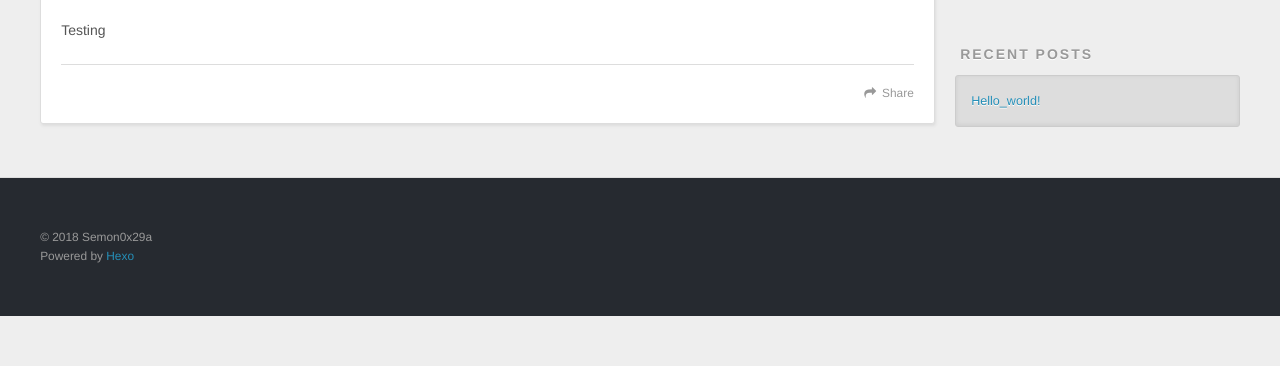
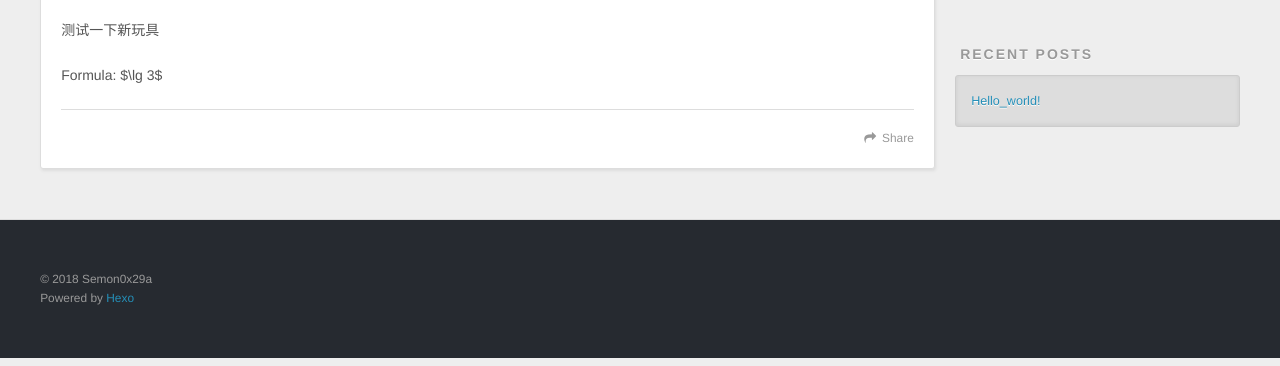
Before and after one commit to semon0x29a/Semon0x29a.github.io, a plain HTML site: page 2018/09/06/Hello-world/index.html in a window 1280 px wide. Shown: the part 434-800 px from the top of the page. Drawn offline with nearby package versions, Linux system fonts and the light colour scheme.

Commit message:
Site updated: 2018-09-06 14:16:20

```diff
--- a/2018/09/06/Hello-world/index.html
+++ b/2018/09/06/Hello-world/index.html
@@ -5,17 +5,17 @@
 
   <title>Hello_world! | Semon0x29a&#39;s Blog</title>
   <meta name="viewport" content="width=device-width, initial-scale=1, maximum-scale=1">
-  <meta name="description" content="Testing">
+  <meta name="description" content="测试一下新玩具 Formula: $\lg 3$">
 <meta property="og:type" content="article">
 <meta property="og:title" content="Hello_world!">
 <meta property="og:url" content="http://Semon0x29a.github.io/2018/09/06/Hello-world/index.html">
 <meta property="og:site_name" content="Semon0x29a&#39;s Blog">
-<meta property="og:description" content="Testing">
+<meta property="og:description" content="测试一下新玩具 Formula: $\lg 3$">
 <meta property="og:locale" content="default">
-<meta property="og:updated_time" content="2018-09-06T05:14:30.878Z">
+<meta property="og:updated_time" content="2018-09-06T06:16:04.202Z">
 <meta name="twitter:card" content="summary">
 <meta name="twitter:title" content="Hello_world!">
-<meta name="twitter:description" content="Testing">
+<meta name="twitter:description" content="测试一下新玩具 Formula: $\lg 3$">
 
     <link rel="alternate" href="/atom.xml" title="Semon0x29a&#39;s Blog" type="application/atom+xml">
 
@@ -86,12 +86,13 @@
 
     <div class="article-entry" itemprop="articleBody">
 
-        <p>Testing</p>
+        <p>测试一下新玩具</p>
+<p>Formula: $\lg 3$</p>
 
 
     </div>
     <footer class="article-footer">
-      <a data-url="http://Semon0x29a.github.io/2018/09/06/Hello-world/" data-id="cjlq63g7d0000pkv8znkmea97" class="article-share-link">Share</a>
+      <a data-url="http://Semon0x29a.github.io/2018/09/06/Hello-world/" data-id="cjlq6htez0000l0v8fvx3b7wm" class="article-share-link">Share</a>
 
 
     </footer>
```
Also changed, not shown: index.html (+3 -2 lines).
